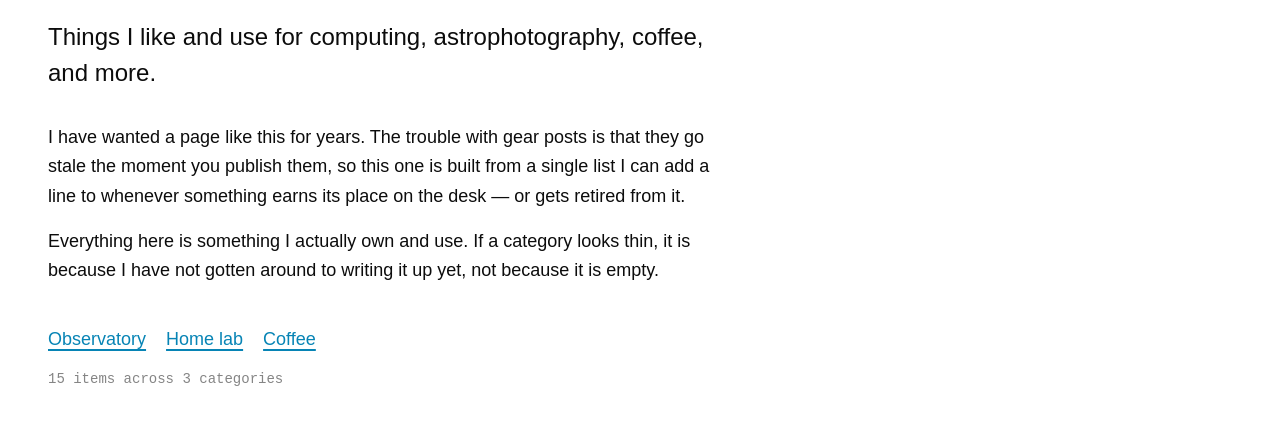
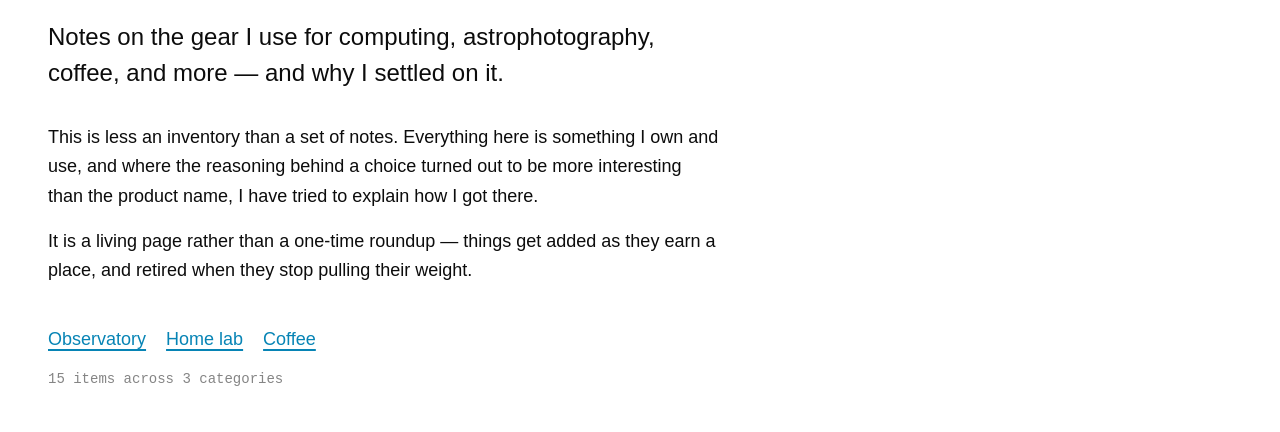
Before and after one commit to hramos/hramos.github.io, an Astro site: page /gear in a window 1280 px wide. Shown: the part 209-641 px from the top of the page. Built offline with nearby package versions, Linux system fonts and the light colour scheme; Astro itself is replaced by a stand-in of ours.

Commit message:
Auto-commit from Wallfacer session

```diff
--- a/src/pages/gear.astro
+++ b/src/pages/gear.astro
@@ -14,24 +14,24 @@ const itemCount = categories.reduce(
 
 <BaseLayout
 	title="Gear | Héctor Ramos"
-	description="Things I like and use for computing, astrophotography, coffee, and more."
+	description="Notes on the gear I use for computing, astrophotography, coffee, and more — and why I settled on it."
 >
 	<main class="app-container pt-36">
 		<h1 class="text-6xl pb-2 font-bold">Gear</h1>
 		<p class="text-2xl max-w-2xl font-light leading-normal pt-4">
-			Things I like and use for computing, astrophotography, coffee, and more.
+			Notes on the gear I use for computing, astrophotography, coffee, and more —
+			and why I settled on it.
 		</p>
 		<div class="max-w-2xl pt-8 space-y-4 text-lg font-light leading-relaxed">
 			<p>
-				I have wanted a page like this for years. The trouble with gear posts is
-				that they go stale the moment you publish them, so this one is built
-				from a single list I can add a line to whenever something earns its
-				place on the desk — or gets retired from it.
+				This is less an inventory than a set of notes. Everything here is
+				something I own and use, and where the reasoning behind a choice turned
+				out to be more interesting than the product name, I have tried to
+				explain how I got there.
 			</p>
 			<p>
-				Everything here is something I actually own and use. If a category looks
-				thin, it is because I have not gotten around to writing it up yet, not
-				because it is empty.
+				It is a living page rather than a one-time roundup — things get added as
+				they earn a place, and retired when they stop pulling their weight.
 			</p>
 		</div>
 
```
